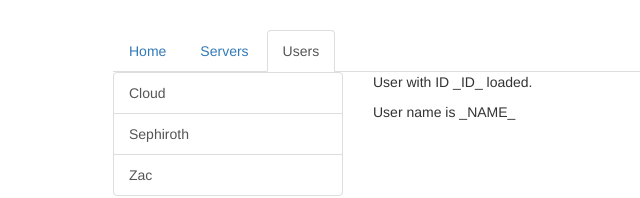
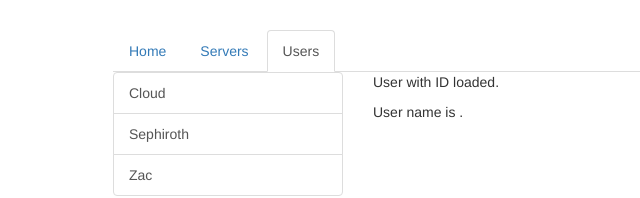
Before and after one commit to ImranK1506/Udemy-angular6-routing, an Angular app: page /users in a window 1280 px wide. Shown: the top 198 px of the page, without its empty margins (152-792 px from the left). Built offline with nearby package versions, Linux system fonts and the light colour scheme.

Commit message:
fetching route params actively with snapshot and activatedRoute

```diff
--- a/src/app/app.module.ts
+++ b/src/app/app.module.ts
@@ -16,6 +16,7 @@ import {RouterModule, Routes} from '@angular/router';
 const appRoutes: Routes = [
   { path: '', component: HomeComponent },
   { path: 'users', component: UsersComponent },
+  { path: 'users/:id/:name', component: UserComponent },
   { path: 'servers', component: ServersComponent }
 ];
 
--- a/src/app/servers/servers.component.html
+++ b/src/app/servers/servers.component.html
@@ -10,7 +10,7 @@
     </div>
   </div>
   <div class="col-xs-12 col-sm-4">
-    <button class="btn btn-primary" (click)="onLoad()">Reload Page</button>
+    <!--<button class="btn btn-primary" (click)="onLoad()">Reload Page</button>-->
     <app-edit-server></app-edit-server>
     <hr>
     <app-server></app-server>
--- a/src/app/servers/servers.component.ts
+++ b/src/app/servers/servers.component.ts
@@ -23,6 +23,6 @@ export class ServersComponent implements OnInit {
 
   onLoad() {
     // relative path with activatedRoute
-    this.router.navigate(['servers'], {relativeTo: this.activatedRoute});
+    // this.router.navigate(['servers'], {relativeTo: this.activatedRoute});
   }
 }
--- a/src/app/users/user/user.component.html
+++ b/src/app/users/user/user.component.html
@@ -1,2 +1,2 @@
-<p>User with ID _ID_ loaded.</p>
-<p>User name is _NAME_</p>
+<p>User with ID {{ user.id }} loaded.</p>
+<p>User name is {{ user.name }}.</p>
--- a/src/app/users/user/user.component.ts
+++ b/src/app/users/user/user.component.ts
@@ -1,4 +1,6 @@
 import { Component, OnInit } from '@angular/core';
+
+import {ActivatedRoute} from '@angular/router';
 
 @Component({
   selector: 'app-user',
@@ -8,9 +10,13 @@ import { Component, OnInit } from '@angular/core';
 export class UserComponent implements OnInit {
   user: {id: number, name: string};
 
-  constructor() { }
+  constructor(private activatedRoute: ActivatedRoute) { }
 
   ngOnInit() {
+    this.user = {
+      id: this.activatedRoute.snapshot.params['id'],
+      name: this.activatedRoute.snapshot.params['name']
+    };
   }
 
 }
```
